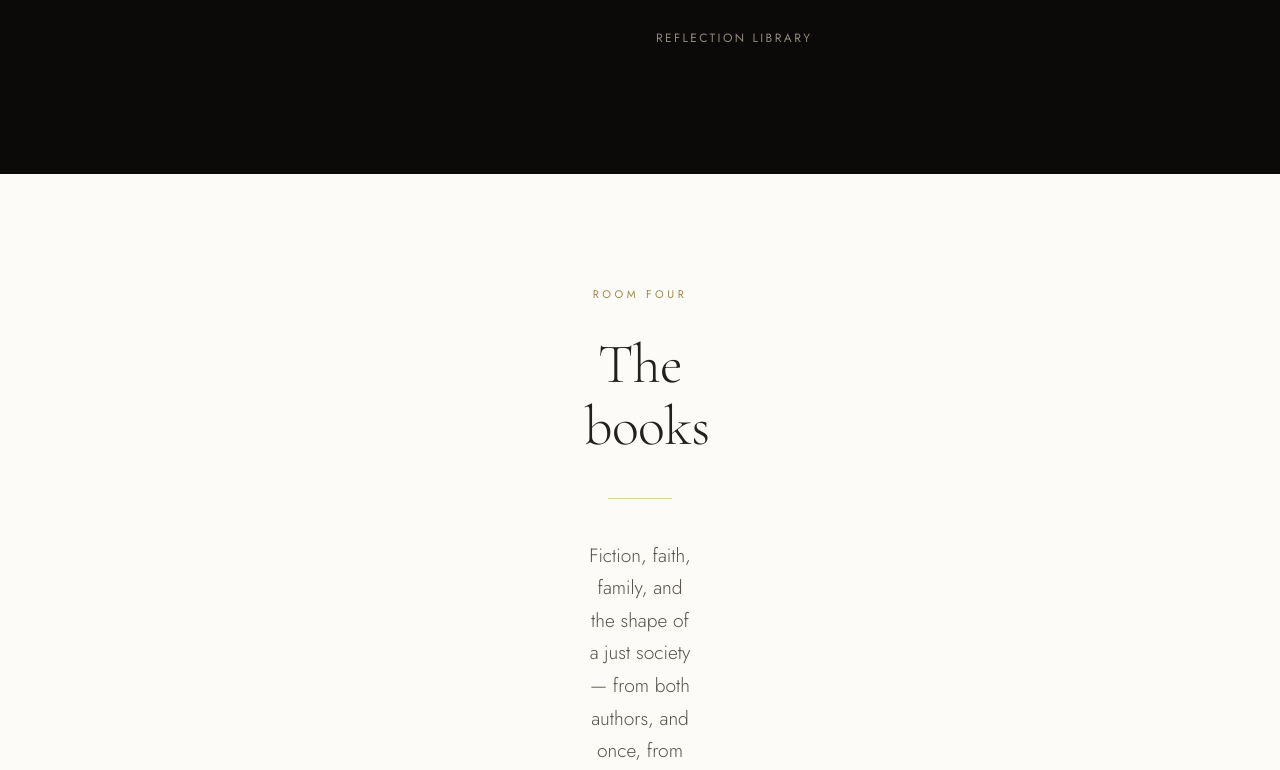
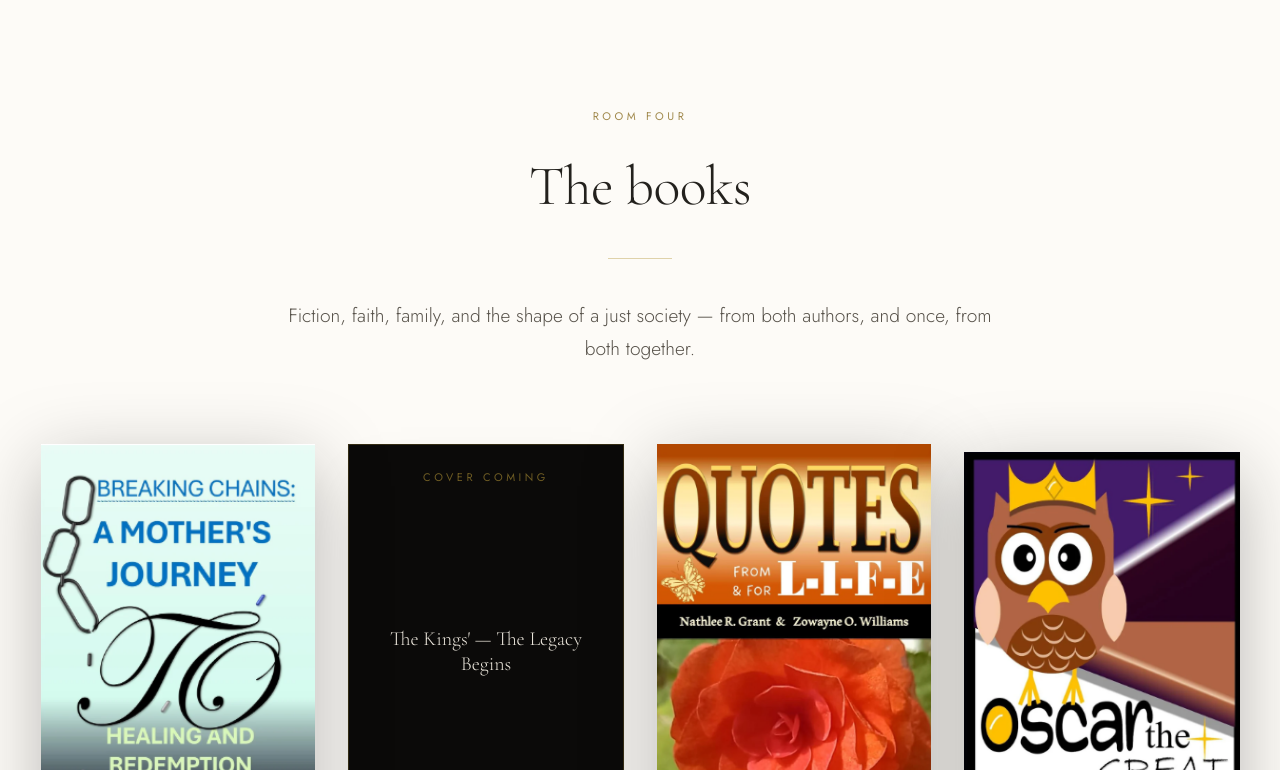
Before and after one commit to nathleegrant-lang/shazoniques-inspirations, a Next.js app: page / in a window 1280 px wide. Shown: the part 2010-2780 px from the top of the page. Built offline with nearby package versions, Linux system fonts and the light colour scheme.

Commit message:
Add files via upload

```diff
--- a/app/authors/page.tsx
+++ b/app/authors/page.tsx
@@ -34,7 +34,7 @@ export default function AuthorsPage() {
       />
 
       <section className="bg-cream px-6 py-24 sm:px-10" aria-label="The authors">
-        <div className="mx-auto grid max-w-room gap-20 lg:grid-cols-2 lg:gap-16">
+        <div className="mx-auto grid max-w-site gap-20 lg:grid-cols-2 lg:gap-16">
           {authors.map((author) => {
             const list = booksByAuthor(author.slug);
             return (
--- a/app/books/[slug]/page.tsx
+++ b/app/books/[slug]/page.tsx
@@ -254,7 +254,7 @@ export default async function BookPage({ params }: Props) {
           className="bg-cream-shell px-6 py-24 sm:px-10"
           aria-labelledby="also-read"
         >
-          <div className="mx-auto max-w-room">
+          <div className="mx-auto max-w-site">
             <div className="text-center">
               <p className="lockup text-gold-deep/80">Related books</p>
               <h2
--- a/app/books/page.tsx
+++ b/app/books/page.tsx
@@ -27,7 +27,7 @@ export default function BooksPage() {
           className="border-t border-gold/15 bg-cream px-6 py-20 sm:px-10 sm:py-24"
           aria-labelledby="shared-books-heading"
         >
-          <div className="mx-auto max-w-room">
+          <div className="mx-auto max-w-site">
             <div className="mx-auto max-w-2xl text-center">
               <p className="lockup text-gold-deep/80">Written together</p>
 
@@ -75,7 +75,7 @@ export default function BooksPage() {
               index % 2 === 0 ? "bg-cream-shell" : "bg-cream"
             }`}
           >
-            <div className="mx-auto max-w-room">
+            <div className="mx-auto max-w-site">
               <div className="grid items-end gap-10 border-b border-gold/20 pb-10 md:grid-cols-[minmax(0,1fr)_auto]">
                 <div className="min-w-0">
                   <p className="lockup text-gold-deep/80">
--- a/app/globals.css
+++ b/app/globals.css
@@ -45,12 +45,12 @@
   /* A room is a full-width band with real air above and below. */
   .room {
     @apply px-6 sm:px-10;
-    padding-top: theme(spacing.room);
-    padding-bottom: theme(spacing.room);
+    padding-top: theme(spacing.room-y);
+    padding-bottom: theme(spacing.room-y);
   }
 
   .room-inner {
-    @apply mx-auto w-full max-w-room;
+    @apply mx-auto w-full max-w-site;
   }
 
   /* Small capitals, tracked wide — the logo's own typographic voice. */
--- a/components/Footer.tsx
+++ b/components/Footer.tsx
@@ -25,7 +25,7 @@ const EXPLORE = [
 export default function Footer() {
   return (
     <footer className="bg-night text-ink-onNightSoft">
-      <div className="mx-auto max-w-room px-6 py-24 sm:px-10">
+      <div className="mx-auto max-w-site px-6 py-24 sm:px-10">
         {/* The mark, once more, with room around it. */}
         <div className="flex flex-col items-center text-center">
           <Logo size="sm" />
--- a/components/Header.tsx
+++ b/components/Header.tsx
@@ -212,9 +212,9 @@ export default function Header() {
         <nav
           id="mobile-nav"
           aria-label="Main"
-          className="max-h-[calc(100svh-5rem)] overflow-y-auto border-t border-white/5 bg-night lg:hidden"
+          className="max-h-[calc(100svh-6rem)] overflow-y-auto border-t border-white/5 bg-night lg:hidden"
         >
-          <ul className="mx-auto max-w-room px-6 py-6 sm:px-10">
+          <ul className="mx-auto max-w-site px-6 py-6 sm:px-10">
             {NAV.map((item) => (
               <li key={item.label} className="border-b border-white/5 py-5">
                 {item.children ? (
--- a/components/ReflectionLibrary.tsx
+++ b/components/ReflectionLibrary.tsx
@@ -77,7 +77,7 @@ export default function ReflectionLibrary({
               value={query}
               onChange={onChange(setQuery)}
               placeholder="grace, chains, prayer…"
-              className="w-full rounded-card border border-ink/15 bg-cream px-3 py-2 font-body text-sm text-ink placeholder:text-ink-faint/70 focus:border-ink"
+              className="w-full rounded-card border border-ink/15 bg-cream px-3.5 py-2.5 font-body text-base text-ink placeholder:text-ink-faint/70 focus:border-ink sm:text-sm"
             />
           </div>
 
@@ -90,7 +90,7 @@ export default function ReflectionLibrary({
                 id={s.id}
                 value={s.value}
                 onChange={onChange(s.set)}
-                className="w-full rounded-card border border-ink/15 bg-cream px-3 py-2 font-body text-sm text-ink focus:border-ink"
+                className="w-full rounded-card border border-ink/15 bg-cream px-3.5 py-2.5 font-body text-base text-ink focus:border-ink sm:text-sm"
               >
                 <option value="">All</option>
                 {s.options.map((o) => (
--- a/package.json
+++ b/package.json
@@ -1,6 +1,6 @@
 {
   "name": "shazoniques-inspirations",
-  "version": "2.3.0",
+  "version": "2.4.1",
   "private": true,
   "description": "Shazonique's Inspirations — Heart's Home of Hope. The publishing and creative ministry of Nathlee R. Grant and Zowayne O. Williams.",
   "engines": {
--- a/tailwind.config.ts
+++ b/tailwind.config.ts
@@ -94,12 +94,19 @@ const config: Config = {
 
       maxWidth: {
         prose: "62ch",
-        room: "78rem",
+        // Renamed from `room` to `site`. `spacing.room` (the vertical rhythm token)
+        // and this key both compiled to `max-w-room`, and the spacing value won —
+        // capping every `max-w-room` container at 11rem instead of 78rem. Distinct
+        // names keep the utility unambiguous. See docs/maxwidth-room-investigation.md.
+        site: "78rem",
         reflection: "44rem",
       },
 
       spacing: {
-        room: "clamp(6rem, 14vh, 11rem)", // vertical air between rooms
+        // Named `room-y` (not `room`) on purpose: a bare `room` key here also feeds
+        // the max-width scale, regenerating a phantom `max-w-room`. The `-y` suffix
+        // reflects that this is vertical rhythm and keeps the namespaces disjoint.
+        "room-y": "clamp(6rem, 14vh, 11rem)", // vertical air between rooms
       },
 
       borderRadius: { card: "2px" }, // almost none — museum, not app
```
Also changed, not shown: 3 other files (tests, documents, lock files or other folders).
